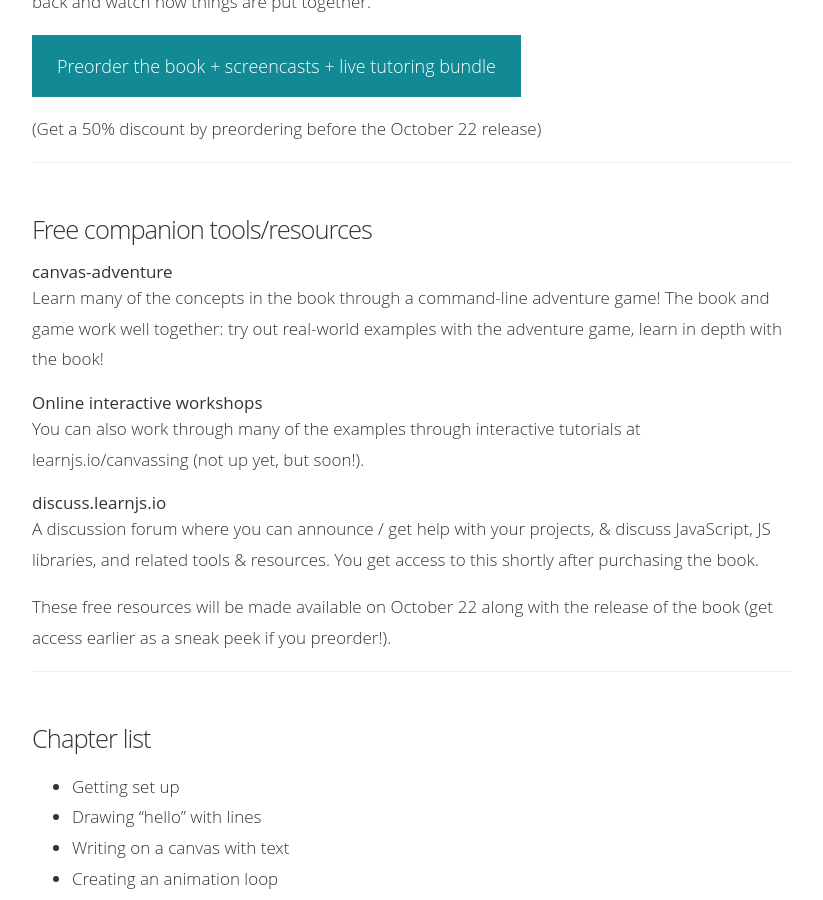
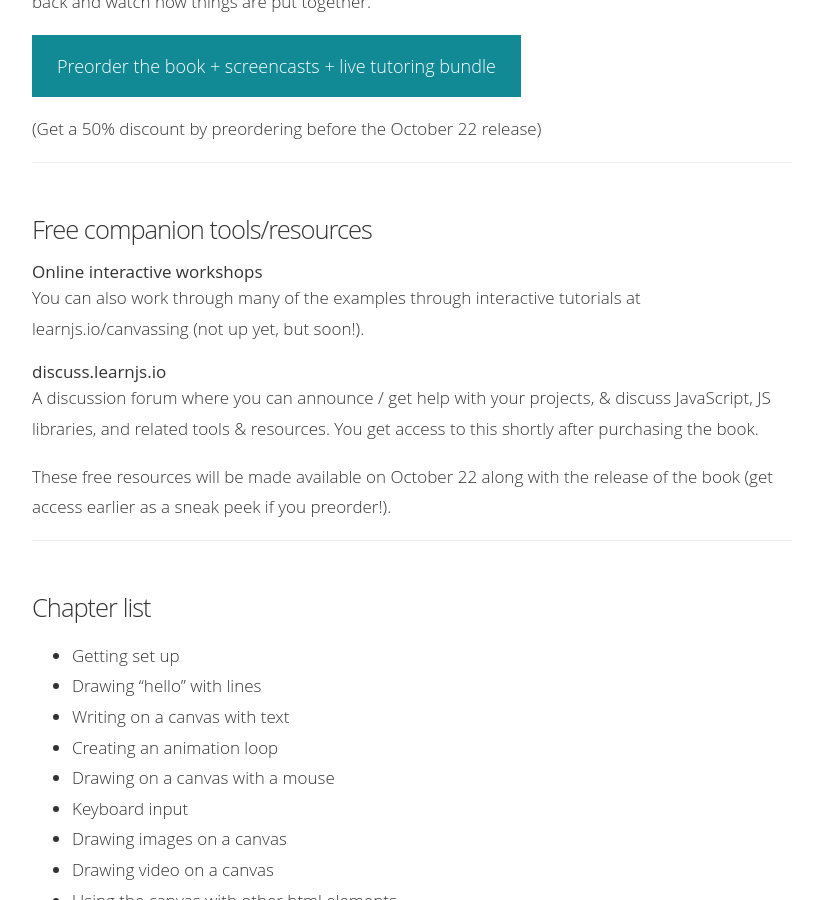
Before and after one commit to learn-js/learn-js.github.com, a Jekyll site: the page built from canvassing/index.md, in a window 1280 px wide and 900 px high, scrolled down 4271 px. Shown: the whole window, without its empty margins (228-1051 px from the left). Built offline with Jekyll 4.4.1, drawn with Linux system fonts in a browser that asks for light colours; Markdown is read by kramdown in place of the engine named in the settings.

Commit message:
update canvassing

```diff
--- a/canvassing/index.md
+++ b/canvassing/index.md
@@ -90,10 +90,6 @@ Benefit from in-person help to guide you through issues as you're learning? This
 
 ## Free companion tools/resources
 
-#### canvas-adventure
-
-Learn many of the concepts in the book through a command-line adventure game! The book and game work well together: try out real-world examples with the adventure game, learn in depth with the book!
-
 #### Online interactive workshops
 
 You can also work through many of the examples through interactive tutorials at learnjs.io/canvassing (not up yet, but soon!).
```
